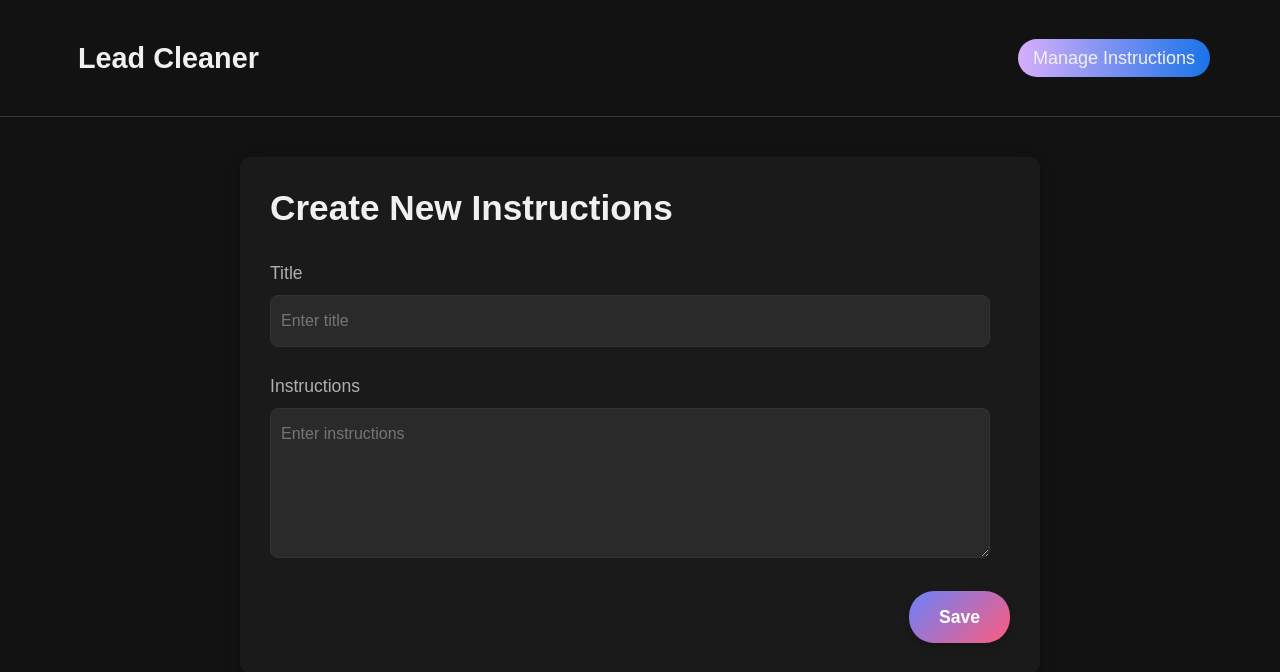
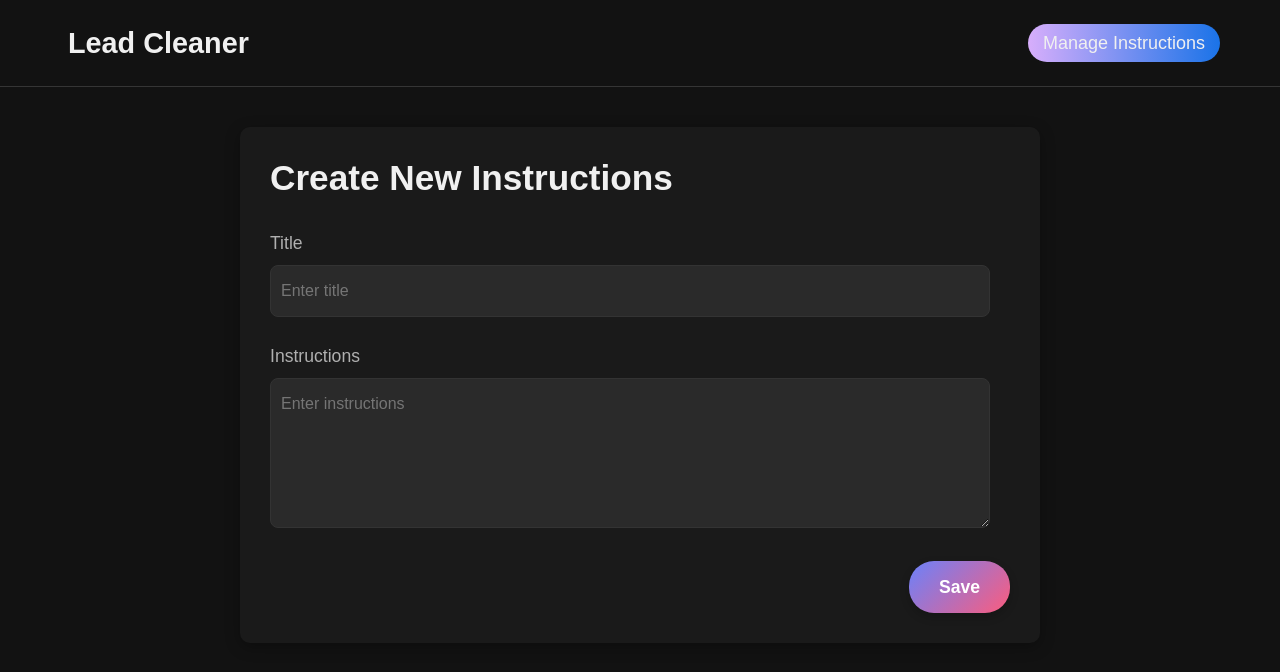
Before and after one commit to safal-dev/ai-data-cleaner, a Django app: page /create_instruction/ in a window 1280 px wide. Shown: the top 672 px of the page. Run offline with Django 5.2, Linux system fonts and the light colour scheme; the visitor is signed in with stand-in values (Sample User, id 1).

Commit message:
fixing header of create instruction

```diff
--- a/static/css/create_instruction.css
+++ b/static/css/create_instruction.css
@@ -97,9 +97,7 @@ body {
 
 /* Adjustments for the main-header specifically for this page if needed */
 /* These styles should largely come from your landing_page.css or a global CSS file */
-.main-header .container {
-    padding: 15px 30px;
-}
+
 .main-header .logo {
     color: #f0f0f0;
     font-size: 1.8em;
```
